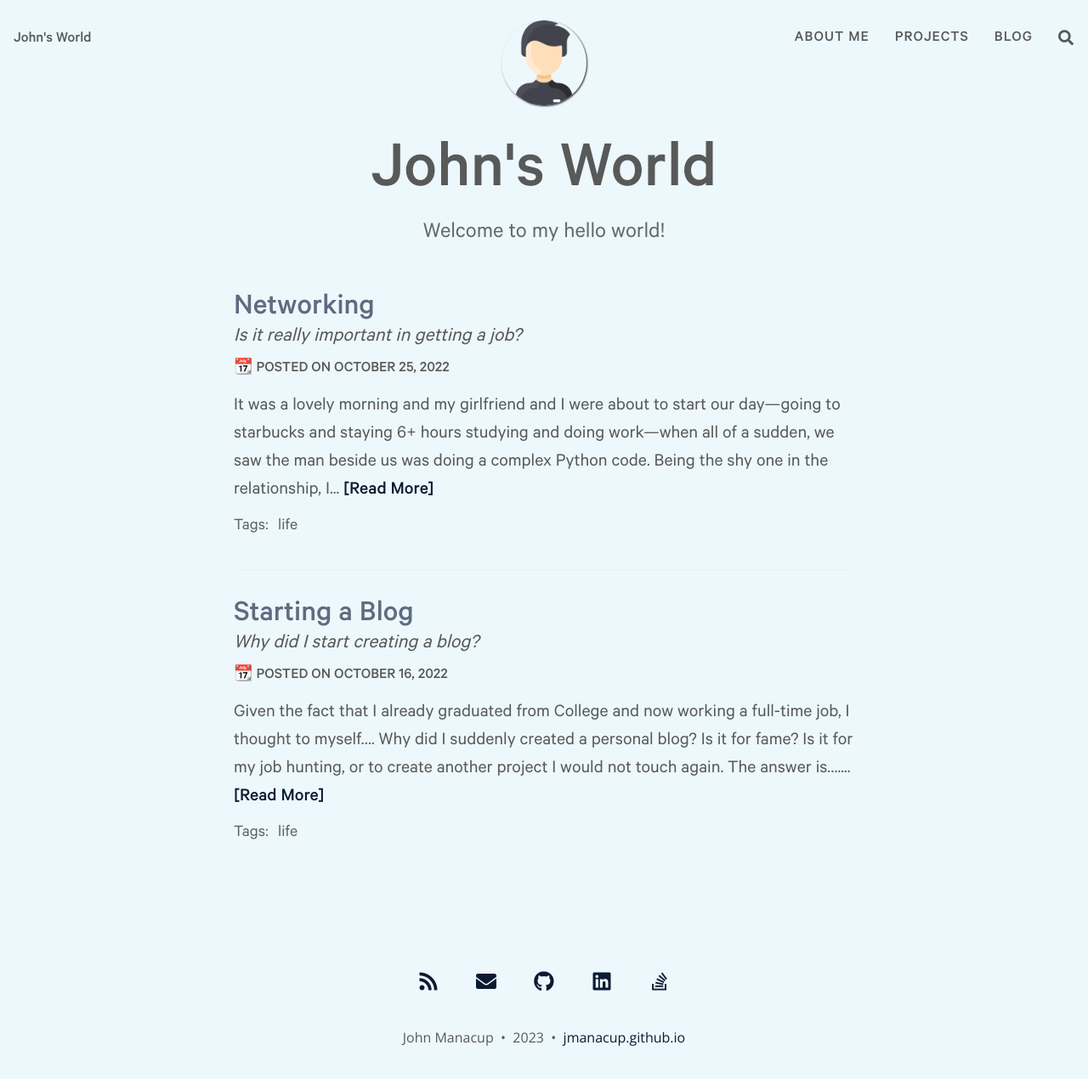
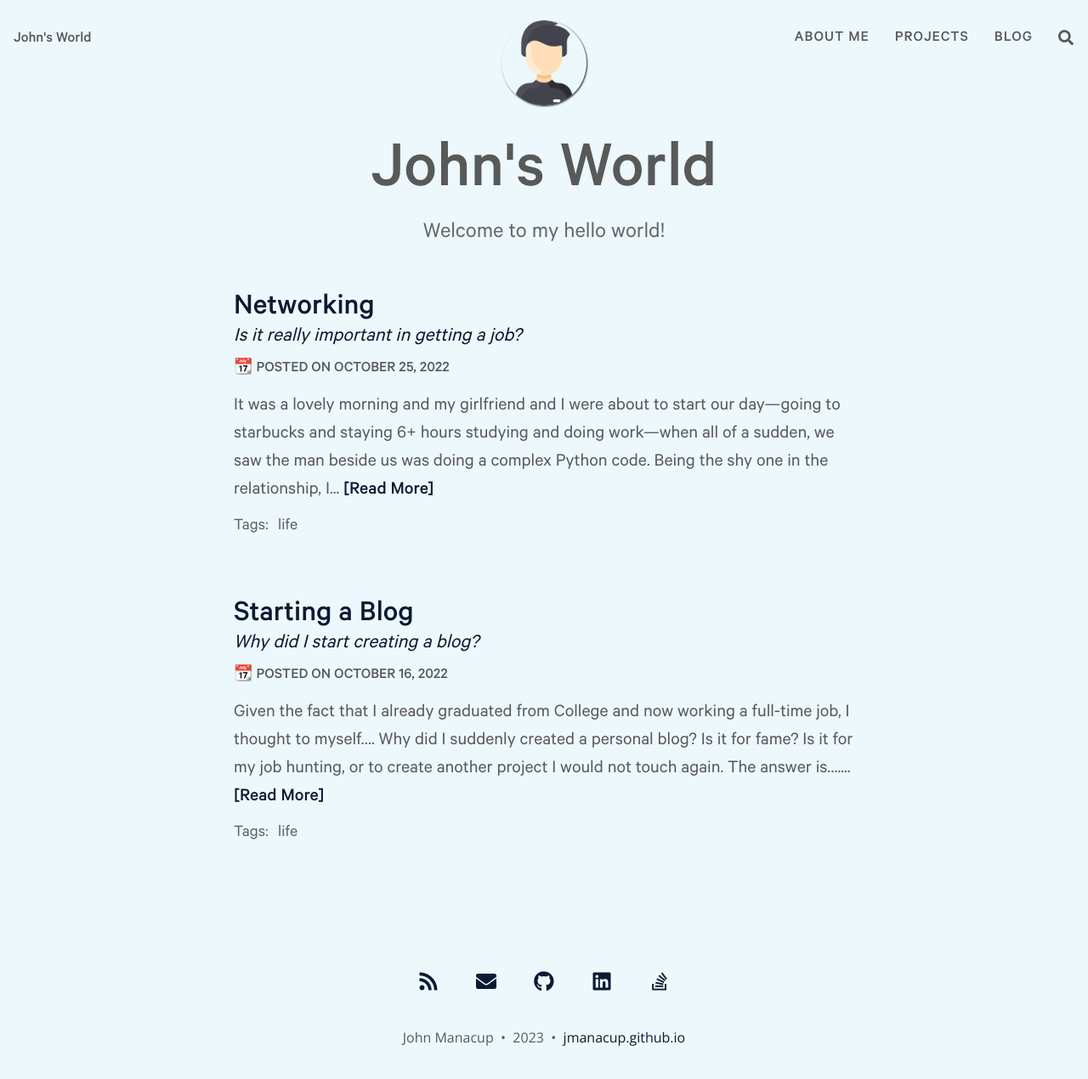
Before and after one commit to jmanacup/jmanacup.github.io, a Jekyll site: the page built from index.html, in a window 1280 px wide and 1283 px high. Shown: the top 1270 px of the window at 85% size. Built offline with Jekyll 4.4.1, drawn with Linux system fonts in a browser that asks for light colours; nearby versions of some CDN libraries; the list of posts is cut into pages by our own code; comment, search, counter and statistics services are not loaded.

```diff
--- a/_config.yml
+++ b/_config.yml
@@ -125,7 +125,7 @@ hover-col: "#88b3b9"
 footer-col: "#edf8fc"
 footer-text-col: "#585959"
 footer-link-col: "#0b1b32"
-footer-hover-col: "#ebe2b7"
+footer-hover-col: "#88b3b9"
 
 # Alternatively, the navbar, footer, and page background can be set to an image
 # instead of colour
--- a/assets/css/beautifuljekyll.css
+++ b/assets/css/beautifuljekyll.css
@@ -44,7 +44,6 @@ p {
   margin: 1.875rem 0;
 }
 h1,h2,h3,h4,h5,h6 {
-  color: #585959;
   font-family: 'Calibre','Open Sans', 'Helvetica Neue', Helvetica, Arial, sans-serif;
   font-weight: 700;
   line-height: 1.1;
@@ -54,7 +53,6 @@ h1 {
 }
 h2 {
   font-size: 1.875rem;
-  color: #5d6c80;
   display:inline;
 }
 h3 {
```
